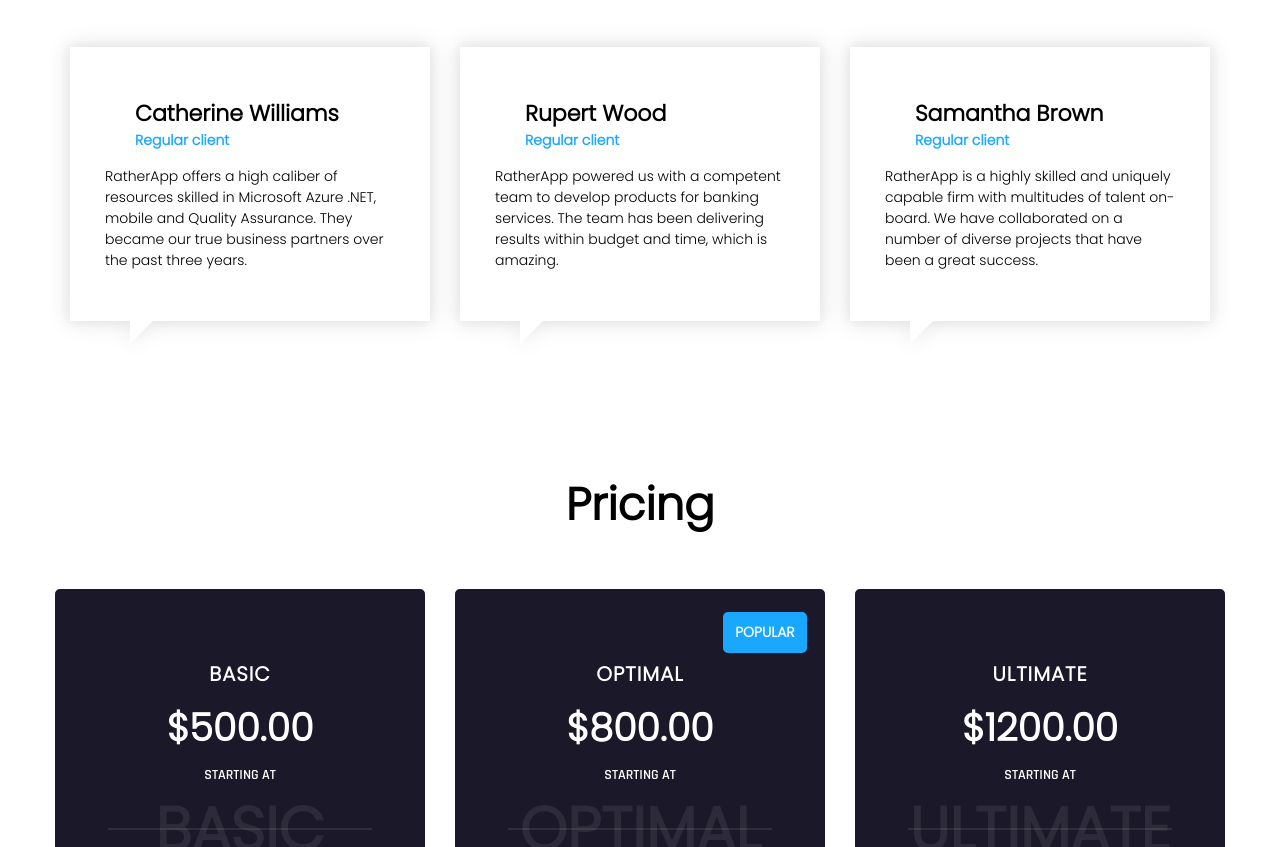
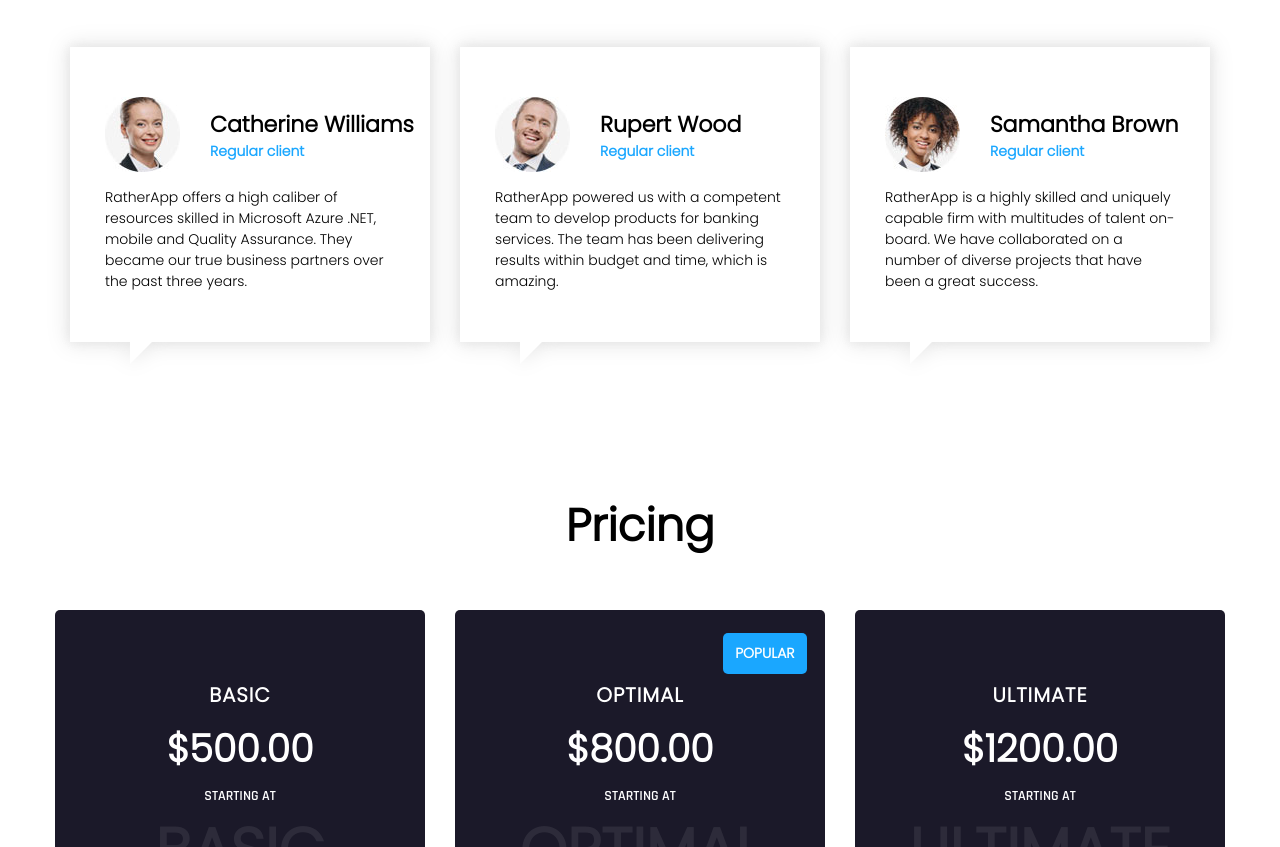
Before and after one commit to iamark07/New-Portfolio-Website, a plain HTML site: page index.html in a window 1280 px wide. Shown: the part 5830-6677 px from the top of the page. Drawn offline with nearby package versions, Linux system fonts and the light colour scheme; the site is published under a folder, as on GitHub Pages, so addresses that start at the root find nothing; a web font is replaced by a local one.

Commit message:
update image path

```diff
--- a/index.html
+++ b/index.html
@@ -531,7 +531,7 @@
                     <div class="testimonal">
                         <div class="about_user_container">
                             <div class="about_user">
-                                <img src="/assets/images/user-11.jpg" alt="">
+                                <img src="assets/images/user-11.jpg" alt="">
                                 <span>
                                     <h5>Catherine Williams</h5>
                                     <h6>Regular client</h6>
@@ -546,7 +546,7 @@
                     <div class="testimonal">
                         <div class="about_user_container">
                             <div class="about_user">
-                                <img src="/assets/images/user-12.jpg" alt="">
+                                <img src="assets/images/user-12.jpg" alt="">
                                 <span>
                                     <h5>Rupert Wood</h5>
                                     <h6>Regular client</h6>
@@ -560,7 +560,7 @@
                     <div class="testimonal">
                         <div class="about_user_container">
                             <div class="about_user">
-                                <img src="/assets/images/user-20.jpg" alt="">
+                                <img src="assets/images/user-20.jpg" alt="">
                                 <span>
                                     <h5>Samantha Brown</h5>
                                     <h6>Regular client</h6>
```
